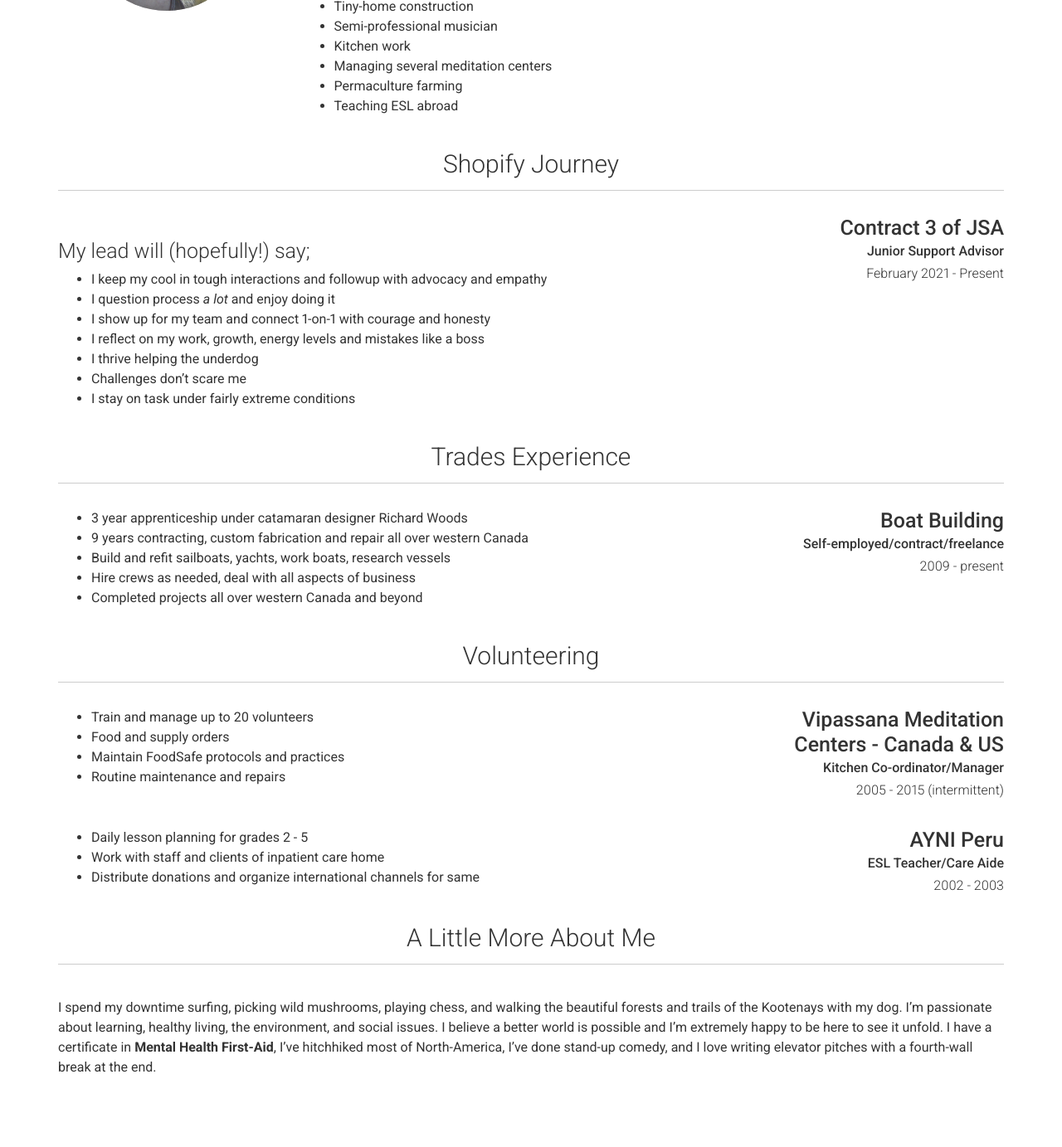
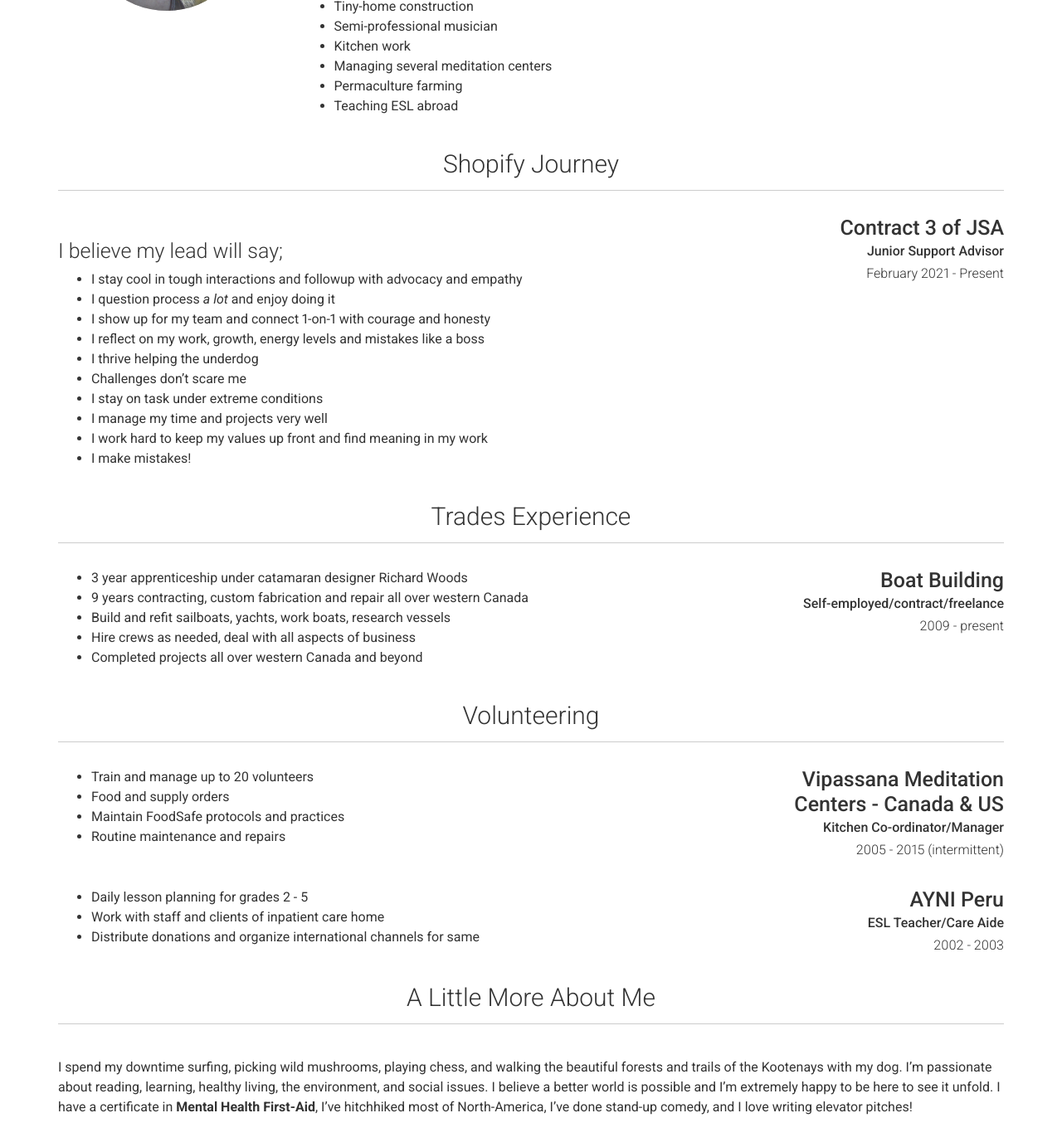
Before and after one commit to gammacray/resume, a Jekyll site: the page built from index.md, in a window 1280 px wide and 1400 px high, scrolled down 491 px. Shown: the top 1383 px of the window at 83% size. Built offline with Jekyll 4.4.1, drawn with Linux system fonts in a browser that asks for light colours; nearby versions of some CDN libraries; before the commit the page ends 1843 px from its top, so only the background shows below that.

Commit message:
Updated _config.yml.

```diff
--- a/_config.yml
+++ b/_config.yml
@@ -93,15 +93,18 @@ content:
         sub_title: Junior Support Advisor
         caption: February 2021 - Present
         link:
-        quote: <h4>My lead will (hopefully!) say;</h4>
+        quote: <h4>I believe my lead will say;</h4>
         description: | # this will include new lines to allow paragraphs
-          * I keep my cool in tough interactions and followup with advocacy and empathy
+          * I stay cool in tough interactions and followup with advocacy and empathy
           * I question process *a lot* and enjoy doing it
           * I show up for my team and connect 1-on-1 with courage and honesty
           * I reflect on my work, growth, energy levels and mistakes like a boss
           * I thrive helping the underdog
           * Challenges don't scare me
-          * I stay on task under fairly extreme conditions
+          * I stay on task under extreme conditions
+          * I manage my time and projects very well
+          * I work hard to keep my values up front and find meaning in my work
+          * I make mistakes!
   - title: Trades Experience
     layout: list
     content:
@@ -144,7 +147,7 @@ content:
   - title: A Little More About Me
     layout: text
     content: | # this will include new lines to allow paragraphs
-      I spend my downtime surfing, picking wild mushrooms, playing chess, and walking the beautiful forests and trails of the Kootenays with my dog. I'm passionate about learning, healthy living, the environment, and social issues. I believe a better world is possible and I'm extremely happy to be here to see it unfold. I have a certificate in **Mental Health First-Aid**, I've hitchhiked most of North-America, I've done stand-up comedy, and I love writing elevator pitches with a fourth-wall break at the end.
+      I spend my downtime surfing, picking wild mushrooms, playing chess, and walking the beautiful forests and trails of the Kootenays with my dog. I'm passionate about reading, learning, healthy living, the environment, and social issues. I believe a better world is possible and I'm extremely happy to be here to see it unfold. I have a certificate in **Mental Health First-Aid**, I've hitchhiked most of North-America, I've done stand-up comedy, and I love writing elevator pitches!
 
 # Footer
 footer_show_references: false
```
